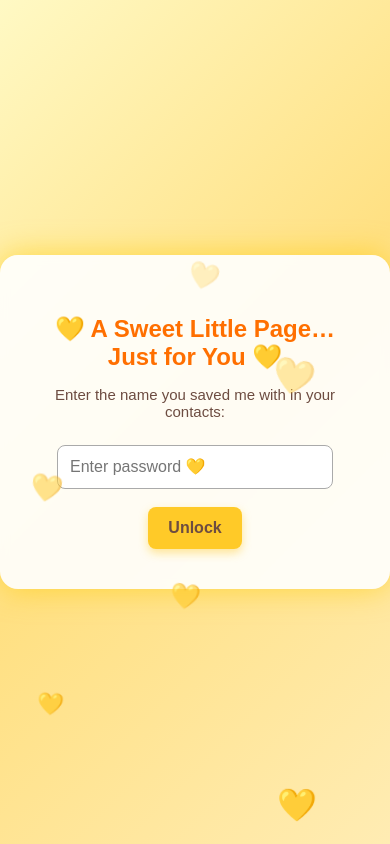
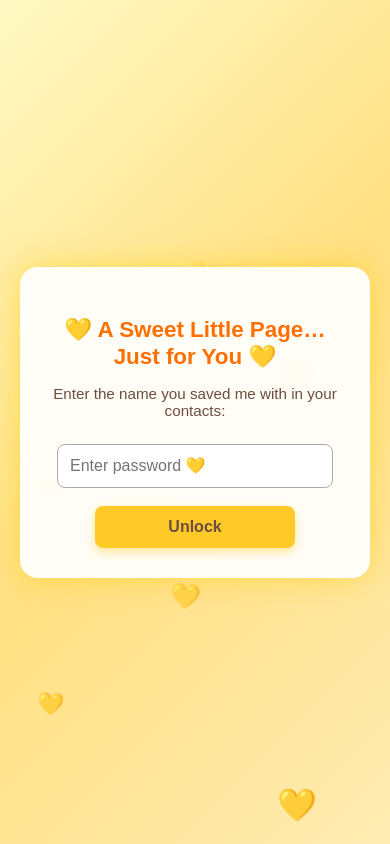
Before and after one commit to prajjwalkumar17/apolizer, a plain HTML site: page index.html in a window 390 px wide. Drawn offline with Linux system fonts and the light colour scheme.

Commit message:
fix: identation on phones

```diff
--- a/index.html
+++ b/index.html
@@ -2,25 +2,30 @@
 <html>
 <head>
   <title>For You 💛</title>
+
+  <meta name="viewport" content="width=device-width, initial-scale=1.0">
+
   <style>
     body {
       font-family: 'Poppins', sans-serif;
       margin: 0;
-      height: 100vh;
+      padding: 0;
       background: linear-gradient(135deg, #fff9c4, #ffe082, #ffecb3);
+      min-height: 100vh;
       display: flex;
       justify-content: center;
       align-items: center;
-      overflow: hidden;
+      overflow-x: hidden;
     }
 
     /* Floating hearts */
     .heart {
-      position: absolute;
+      position: fixed;
       color: #ff6f61;
       font-size: 22px;
       animation: floatUp 6s linear infinite;
       opacity: 0.8;
+      z-index: -1;
     }
 
     @keyframes floatUp {
@@ -30,13 +35,15 @@
 
     .container {
       text-align: center;
-      background: rgba(255, 255, 255, 0.9);
-      padding: 40px;
+      background: rgba(255, 255, 255, 0.92);
+      padding: 30px;
       border-radius: 18px;
-      box-shadow: 0 0 30px rgba(255, 204, 0, 0.6);
-      width: 320px;
-      backdrop-filter: blur(4px);
+      box-shadow: 0 0 30px rgba(255, 204, 0, 0.5);
+      width: 90%;
+      max-width: 350px;
+      backdrop-filter: blur(6px);
       animation: pop 0.8s ease;
+      margin: 20px;
     }
 
     @keyframes pop {
@@ -47,10 +54,11 @@
     h2 {
       color: #ff6f00;
       margin-bottom: 10px;
+      font-size: 1.4rem;
     }
 
     p {
-      font-size: 15px;
+      font-size: 0.95rem;
       color: #6d4c41;
     }
 
@@ -58,7 +66,8 @@
       padding: 12px;
       border-radius: 8px;
       border: 1px solid #aaa;
-      width: 250px;
+      width: 100%;
+      max-width: 250px;
       font-size: 16px;
       margin-top: 10px;
     }
@@ -75,12 +84,15 @@
       font-weight: bold;
       box-shadow: 0 4px 10px rgba(255, 193, 7, 0.4);
       transition: 0.2s;
+      width: 100%;
+      max-width: 200px;
     }
 
     button:hover {
       background: #ffb300;
       transform: translateY(-2px);
     }
+
   </style>
 </head>
 
```
Also changed, not shown: surprise.html (+39 -29 lines).
